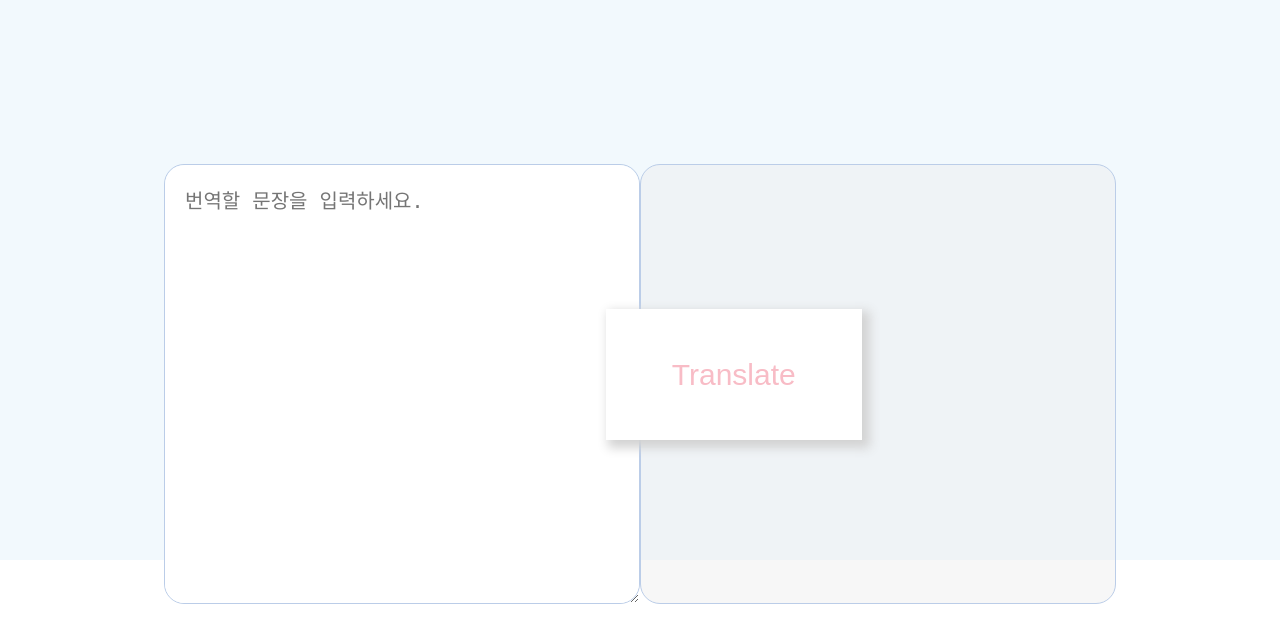
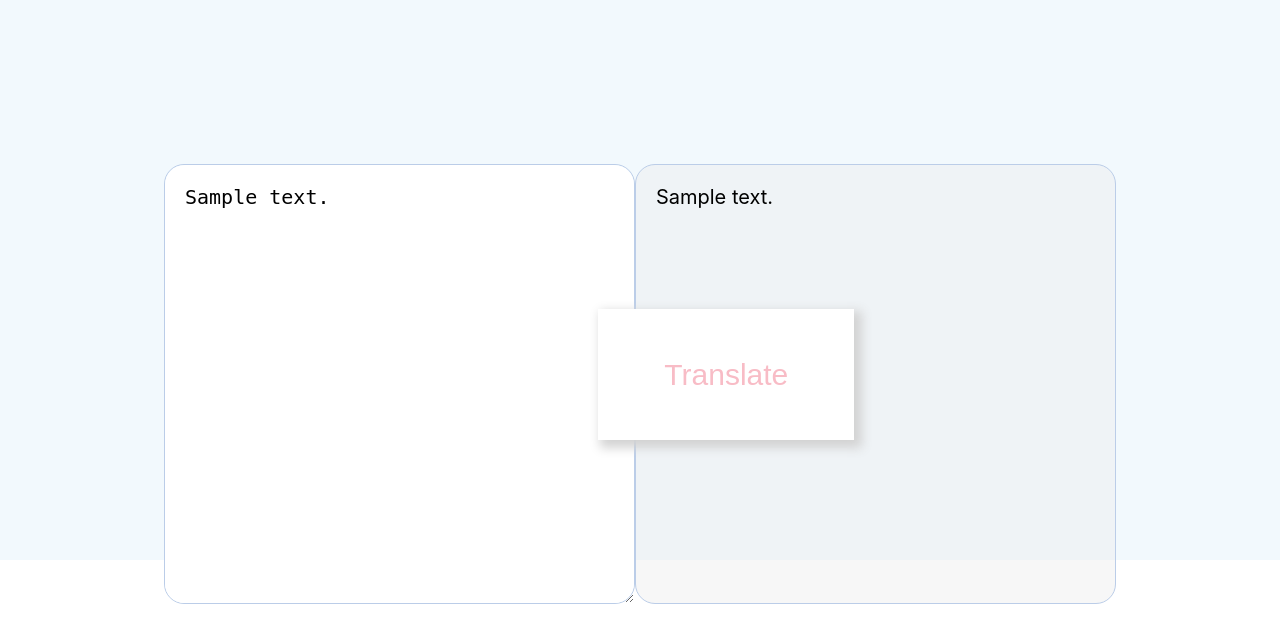
Before and after one commit to itisused/2021_NLP_Project, a Flask app: template tree_project/templates/index.html in a window 1280 px wide. Shown: the part 158-800 px from the top of the page. Run offline with Flask 2, Linux system fonts and the light colour scheme; the template is opened without the code that fills it: most values are stand-ins (such as "Sample title", 1, 10 or a date in 2020).

Commit message:
Add translate function

```diff
--- a/tree_project/main.py
+++ b/tree_project/main.py
@@ -1,9 +1,15 @@
-from flask import Flask, render_template
+from flask import Flask, render_template, request
+from translate import translator
 
 app = Flask('tree')
 
 @app.route('/')
 def home():
+    src_text = request.args.get('kor')
+    # print(src_text)
+    if src_text:
+        translatedText = translator(src_text)
+        return render_template('index.html', origText=src_text, translatedText=translatedText)
     return render_template('index.html')
 
 app.run(host="0.0.0.0")
--- a/tree_project/static/css/style.css
+++ b/tree_project/static/css/style.css
@@ -45,6 +45,10 @@ main {
   border-radius: 20px;
 }
 
+form {
+  height: 100%;
+}
+
 #input-kor {
   width: 100%;
   height: 100%;
@@ -64,6 +68,8 @@ main {
 
 .text-box:last-child {
   background-color: #e5e5e554;
+  padding: 20px;
+  font-size: 20px;
 }
 
 button {
--- a/tree_project/templates/index.html
+++ b/tree_project/templates/index.html
@@ -14,14 +14,18 @@
     <main>
       <div class="container">
         <div class="text-box">
-          <textarea
-            name="text"
-            id="input-kor"
-            placeholder="번역할 문장을 입력하세요."
-          ></textarea>
-          <button>Translate</button>
+          <form action="/" , method="get">
+            <textarea
+              name="kor"
+              id="input-kor"
+              placeholder="번역할 문장을 입력하세요."
+            >
+{{origText}}</textarea
+            >
+            <button>Translate</button>
+          </form>
         </div>
-        <div class="text-box"></div>
+        <div class="text-box">{{translatedText}}</div>
       </div>
     </main>
   </body>
```
Also changed, not shown: tree_project/translate.py (added, +27 -0 lines), 1 other file.
